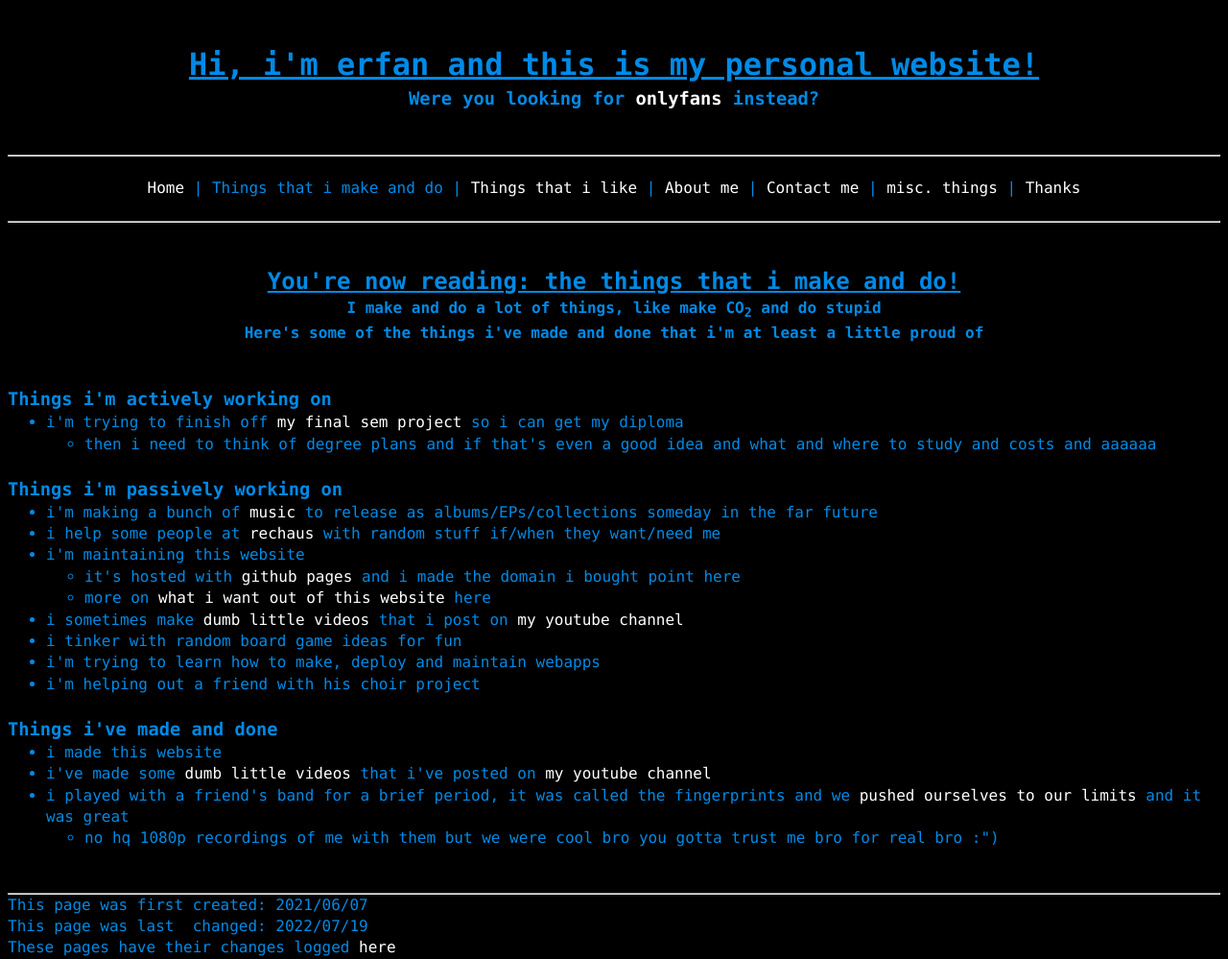
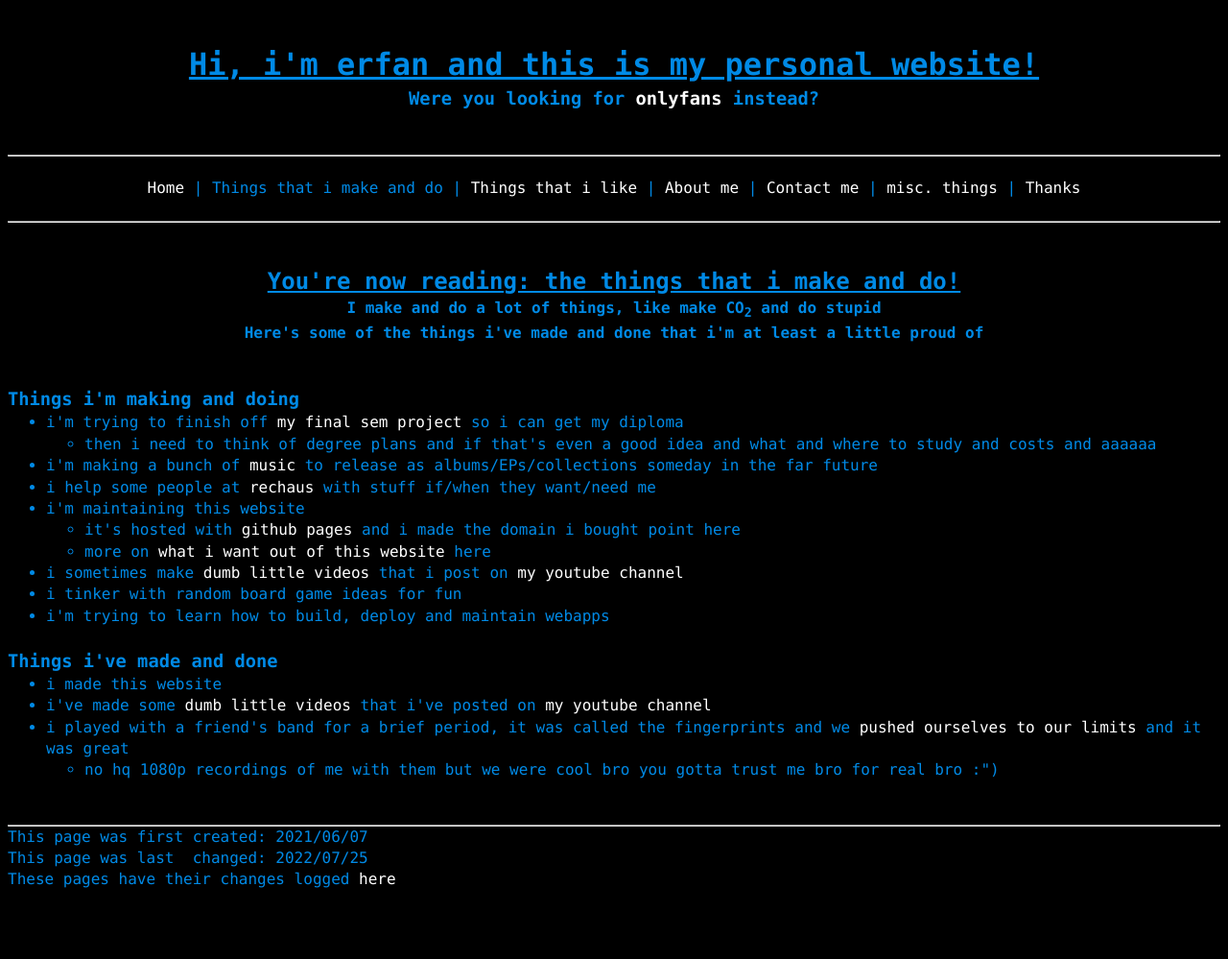
Before and after one commit to a-erfan-aa/a-erfan-aa.github.io, a Jekyll site: the page built from things-i-make.html, in a window 1280 px wide. Shown: the whole page at 96% size. Built offline with Jekyll 4.4.1, drawn with Linux system fonts in a browser that asks for light colours; after the commit the page ends 928 px from its top, so only the background shows below that.

Commit message:
Rework things-i-make.html
Also prep to link to file that's going to uploaded soon hopefully

Also update lastChanged

```diff
--- a/things-i-make.html
+++ b/things-i-make.html
@@ -2,7 +2,7 @@
 layout: default
 title: Things i make
 firstCreated: 2021/06/07
-lastChanged: 2022/07/19
+lastChanged: 2022/07/25
 ---
 <!-- title and subtitle-->
 <div>
@@ -15,26 +15,17 @@ lastChanged: 2022/07/19
 
 <br><br>
 
-<!-- actively working on -->
+<!-- things i'm making and doing -->
 <div>
-	<h3>Things i'm actively working on</h3>
+	<h3>Things i'm making and doing</h3>
 	<ul>
 		<li>i'm trying to finish off <a href="/things-i-make/diploma">my final sem project</a> so i can get my diploma
 			<ul>
 				<li>then i need to think of degree plans and if that's even a good idea and what and where to study and costs and aaaaaa</li>
 			</ul>
 		</li>
-		</ul>
-	</div>
-
-	<br>
-
-	<!-- passively working on -->
-	<div>
-		<h3>Things i'm passively working on</h3>
-		<ul>
 		<li>i'm making a bunch of <a href="/things-i-make/music">music</a> to release as albums/EPs/collections someday in the far future</li>
-			<li>i help some people at <a href="https://www.youtube.com/channel/UCzsyqQcY76GpKdgNEb1xYZg">rechaus</a> with random stuff if/when they want/need me</li>
+		<li>i help some people at <a href="https://www.youtube.com/channel/UCzsyqQcY76GpKdgNEb1xYZg">rechaus</a> with stuff if/when they want/need me</li>
 		<li>i'm maintaining this website
 			<ul>
 				<li>it's hosted with <a href="https://pages.github.com/">github pages</a> and i made the domain i bought point here</li>
@@ -43,14 +34,13 @@ lastChanged: 2022/07/19
 		</li>
 		<li>i sometimes make <a href="/things-i-make/videos">dumb little videos</a> that i post on <a href="https://www.youtube.com/channel/UC6WnCo8jywKuWI9Vne7Uq_A">my youtube channel</a></li>
 		<li>i tinker with random board game ideas for fun</li>
-			<li>i'm trying to learn how to make, deploy and maintain webapps</li>
-			<li>i'm helping out a friend with his choir project</li>
+		<li>i'm trying to learn how to build, deploy and maintain webapps</li>
 	</ul>
 </div>
 
 <br>
 
-<!-- things i've done -->
+<!-- things i've made and done -->
 <div>
 	<h3>Things i've made and done</h3>
 		<ul>
```
Also changed, not shown: other parts of things-i-make.html (+1 -0 lines). Lines whose indentation alone changed are shown as unchanged.
